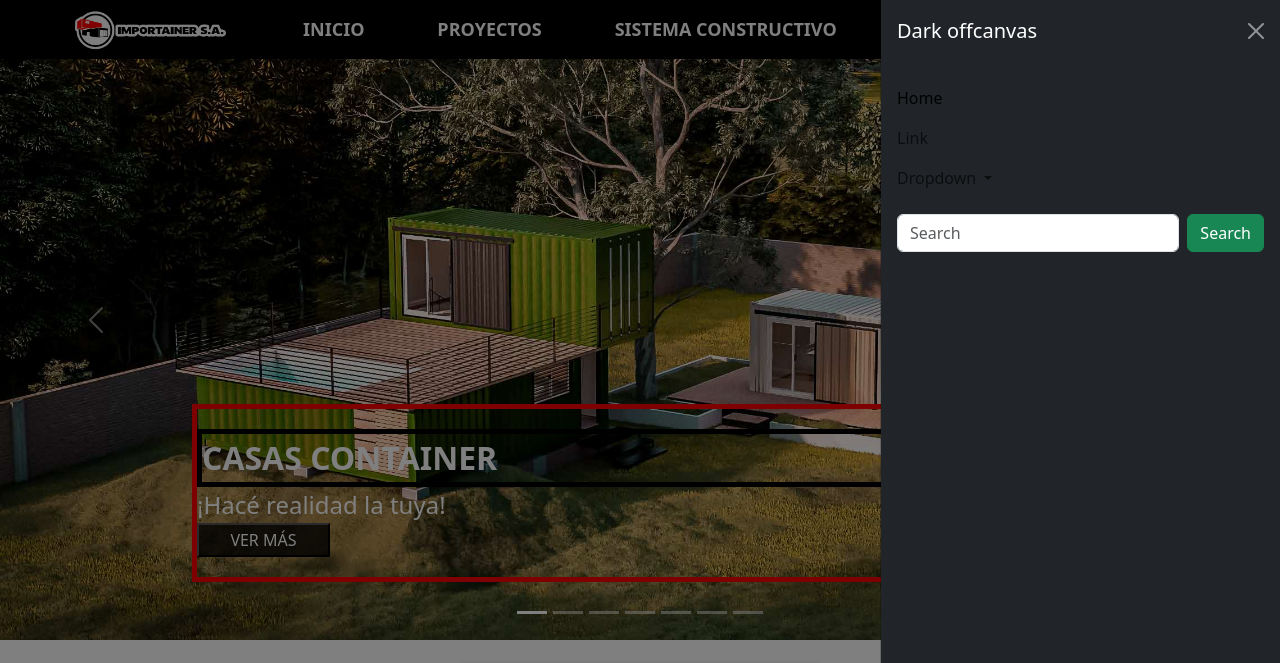
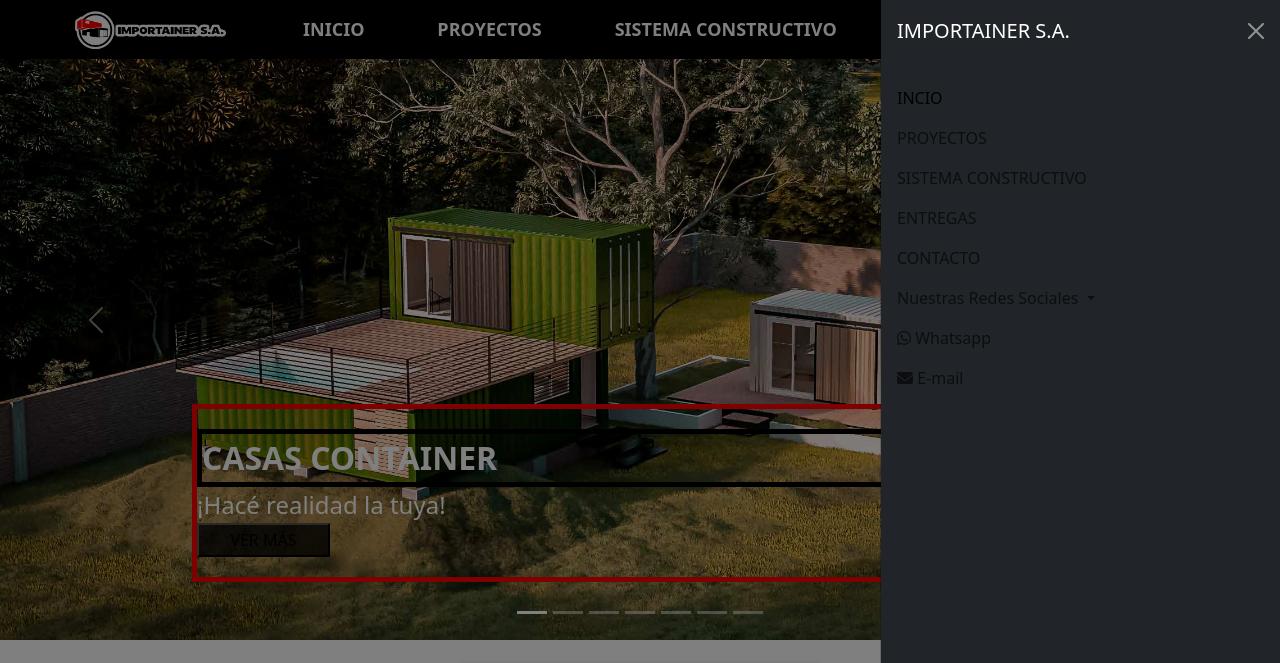
Before and after one commit to Elias-Zurita/Importainer, a Node server app: page / in a window 1280 px wide, after a click that opens the changed part. Shown: the top 663 px of the page. Run offline with Node 20, Linux system fonts and the light colour scheme; data comes from the database, SQL or seed files in the repository; some libraries are stand-ins or nearby versions.

Commit message:
correcciones

```diff
--- a/public/stylesheets/proyectosList.css
+++ b/public/stylesheets/proyectosList.css
@@ -124,15 +124,15 @@
     text-align: center;
   }
   .botonesProyecto button{
-    width: 30%;
+    width: 25%;
     background-color: black;
     color: white;
     font-size: 17px;
     padding: 0.5%;
-    margin-left: 4%;
-    margin-right: 4%;
   }
-
+  .botonesProyecto button:hover{
+    background-color: red;
+  }
   .modelosProyectosCasas{
     margin-top: 3%;
     margin-bottom: 3%;
@@ -148,6 +148,9 @@
     padding: 1%;
     text-align: center;
   }
+  .cajaModeloProyecto a{
+    border: violet solid 2px
+  }
   .tituloCajaModelo{
     font-size: 20px;
   }
--- a/src/views/index.ejs
+++ b/src/views/index.ejs
@@ -30,7 +30,7 @@
                 <div>¡Hacé realidad la tuya!</div>
               </div>
               <div class="botonesCarousel">
-                <button class=""><a href="">VER MÁS</a>
+                <a href="/proyectos/classic"><button class="">VER MÁS</button></a>
               </div>
             </div>
           </div>
@@ -42,7 +42,7 @@
                 <div>¡Hacé realidad la tuya!</div>
               </div>
               <div class="botonesCarousel">
-                <button class=""><a href="">VER MÁS</a>
+                <a href="/proyectos/combo"><button class="">VER MÁS</button></a>
               </div>
             </div>
           </div>
@@ -63,7 +63,7 @@
                 <div>¡Disfrutá tu inmueble a medida!</div>
               </div>
               <div class="botonesCarousel">
-                <button class=""><a href="">VER MÁS</a>
+                <a href="/proyectos/emprendimientos"><button class="">VER MÁS</button></a>
               </div>
             </div>
           </div>
@@ -84,7 +84,7 @@
                 <div>¡La solución perfecta para tu PyME o empresa grande!</div>
               </div>
               <div class="botonesCarousel">
-                <button class=""><a href="">VER MÁS</a>
+                <a href="/proyectos/oficinas"><button class="">VER MÁS</button></a>
               </div>
             </div>
           </div>
@@ -96,7 +96,7 @@
                 <div>¡Maeterializá la pileta, quincho, cochera y jardin de invierno que soñás!</div>
               </div>
               <div class="botonesCarousel">
-                <button class=""><a href="">VER MÁS</a>
+                <a href="/proyectos/exteriores"><button class="">VER MÁS</button></a>
               </div>
             </div>
           </div>
--- a/src/views/partials/header.ejs
+++ b/src/views/partials/header.ejs
@@ -20,35 +20,47 @@
           </button>
           <div class="offcanvas offcanvas-end text-bg-dark" tabindex="-1" id="offcanvasDarkNavbar" aria-labelledby="offcanvasDarkNavbarLabel">
             <div class="offcanvas-header">
-              <h5 class="offcanvas-title" id="offcanvasDarkNavbarLabel">Dark offcanvas</h5>
+              <h5 class="offcanvas-title" id="offcanvasDarkNavbarLabel">IMPORTAINER S.A.</h5>
               <button type="button" class="btn-close btn-close-white" data-bs-dismiss="offcanvas" aria-label="Close"></button>
             </div>
             <div class="offcanvas-body">
               <ul class="navbar-nav justify-content-end flex-grow-1 pe-3">
                 <li class="nav-item">
-                  <a class="nav-link active" aria-current="page" href="#">Home</a>
+                  <a class="nav-link active" aria-current="page" href="/">INCIO</a>
                 </li>
                 <li class="nav-item">
-                  <a class="nav-link" href="#">Link</a>
+                  <a class="nav-link" href="/proyectos/categorias">PROYECTOS</a>
+                </li>
+                <li class="nav-item">
+                  <a class="nav-link" href="/sistemaConstructivo">SISTEMA CONSTRUCTIVO</a>
+                </li>
+                <li class="nav-item">
+                  <a class="nav-link" href="/entregas/list">ENTREGAS</a>
+                </li>
+                <li class="nav-item">
+                  <a class="nav-link" href="/contacto">CONTACTO</a>
                 </li>
                 <li class="nav-item dropdown">
                   <a class="nav-link dropdown-toggle" href="#" role="button" data-bs-toggle="dropdown" aria-expanded="false">
-                    Dropdown
+                    Nuestras Redes Sociales
                   </a>
                   <ul class="dropdown-menu dropdown-menu-dark">
-                    <li><a class="dropdown-item" href="#">Action</a></li>
-                    <li><a class="dropdown-item" href="#">Another action</a></li>
-                    <li>
-                      <hr class="dropdown-divider">
-                    </li>
-                    <li><a class="dropdown-item" href="#">Something else here</a></li>
+                    <li><a class="dropdown-item" href="#"><i class="fa-brands fa-facebook"></i> Facebook</a></li>
+                    <li><a class="dropdown-item" href="#"><i class="fa-brands fa-instagram"></i> Instagram</a></li>
+                    <li><a class="dropdown-item" href="#"><i class="fa-brands fa-linkedin"></i> Linkedin</a></li>
+                    <li><a class="dropdown-item" href="#"><i class="fa-brands fa-youtube"></i> Youtube</a></li>
                   </ul>
                 </li>
+                <li>
+                  <hr class="dropdown-divider">
+                </li>
+                <li class="nav-item">
+                  <a class="nav-link" href="https://wa.me/5491122763820?text=" target="_blank"><i class="fa-brands fa-whatsapp"></i> Whatsapp</a>
+                </li>
+                <li class="nav-item">
+                  <a class="nav-link" href="mailto:importainerr@gmail.com" target="_blank"><i class="fa-solid fa-envelope"></i> E-mail</a>
+                </li>
               </ul>
-              <form class="d-flex mt-3" role="search">
-                <input class="form-control me-2" type="search" placeholder="Search" aria-label="Search">
-                <button class="btn btn-success" type="submit">Search</button>
-              </form>
             </div>
           </div>
         </div>
--- a/src/views/proyectos/proyectosList.ejs
+++ b/src/views/proyectos/proyectosList.ejs
@@ -38,7 +38,7 @@
           </div>
       </div>
       <div class="valoresCuotasHome">
-        <p>Cuotas de</p><p class="montoCuotaHome">$<%= (proyecto.precio/120) + ((proyecto.precio/120)*0.10) + 3050 %></p> <!--  Cuota total es cuota pura (dividida en 120 o 240) + 10% de esa cuota pura + 3050 gastos adm y seg de vida -->
+        <p>Cuotas de</p><p class="montoCuotaHome">$<%= ((proyecto.precio/120) + ((proyecto.precio/120)*0.10) + 3050).toFixed(2) %></p> <!--  Cuota total es cuota pura (dividida en 120 o 240) + 10% de esa cuota pura + 3050 gastos adm y seg de vida -->
         <p>Precio de Lista</p><p class="montoCuotaHome"><%= proyecto.precio %></p>
         <p>Precio Promoción(contado)</p><p class="montoCuotaHome">$<%= (proyecto.precio)*0.90 %></p> <!--  Precio con descuento del 10% -->
       </div>
```
Also changed, not shown: src/views/proyectos/proyectoEditForm.ejs (added, +104 -0 lines), src/views/proyectos/proyectosCategorias.ejs (+14 -14 lines).
